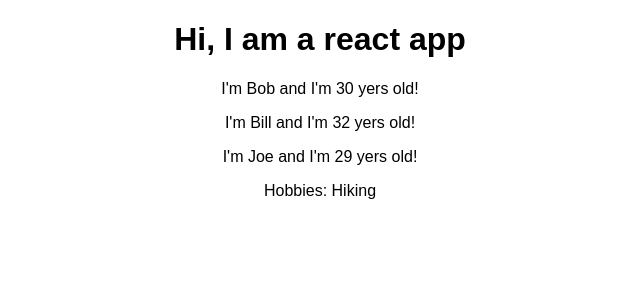
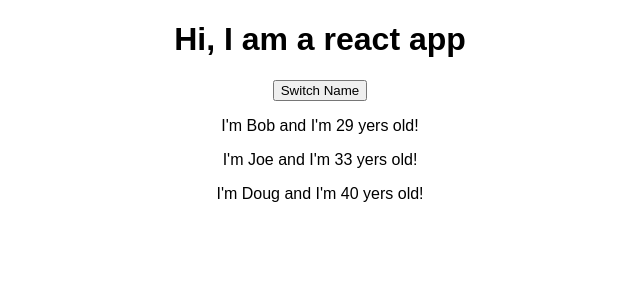
Before and after one commit to brokerstir/finance-calculator, a React (Create React App) app: page / in a window 1280 px wide. Shown: the top 300 px of the page, without its empty margins (320-960 px from the left). Built offline with nearby package versions, Linux system fonts and the light colour scheme.

Commit message:
use functional component with useState hook

```diff
--- a/src/App.js
+++ b/src/App.js
@@ -1,18 +1,45 @@
-import React, { Component } from 'react';
+import React, { useState } from 'react';
 import './App.css';
 import Person from './Person/Person';
 
-class App extends Component {
-  render() {
+const App = props => {
+
+	const [ personsState, setPersonsState ] = useState({
+	  	persons: [
+	  	    { name: 'Bob', age: 29 },
+	  	    { name: 'Joe', age: 33 },
+	  	    { name: 'Doug', age: 40 }
+	  	],
+	  	otherPerson: 'Fred'
+	});
+
+	const [otherState, setOtherState] = useState('foo bar');
+
+	console.log(personsState, otherState)
+
+	const switchNameHandler = () => {
+		setPersonsState({
+		  persons: [
+		  	  { name: 'Hank', age: 33 },
+		  	  { name: 'Tom', age: 25 },
+		  	  { name: 'Doug', age: 40 }
+			  ]
+		});
+
+		setOtherState(
+		  'Hello, world!'
+		);
+	};
+
     return (
       <div className="App">
         <h1>Hi, I am a react app</h1>
-        <Person name="Bob" age="30" />
-        <Person name="Bill" age="32" />
-        <Person name="Joe" age="29">Hobbies: Hiking</Person>
+        <button onClick={switchNameHandler}>Switch Name</button>
+        <Person name={personsState.persons[0].name} age={personsState.persons[0].age} />
+        <Person name={personsState.persons[1].name} age={personsState.persons[1].age} />
+        <Person name={personsState.persons[2].name} age={personsState.persons[2].age} />
       </div>
     );
-  }
 }
 
 export default App;
```
